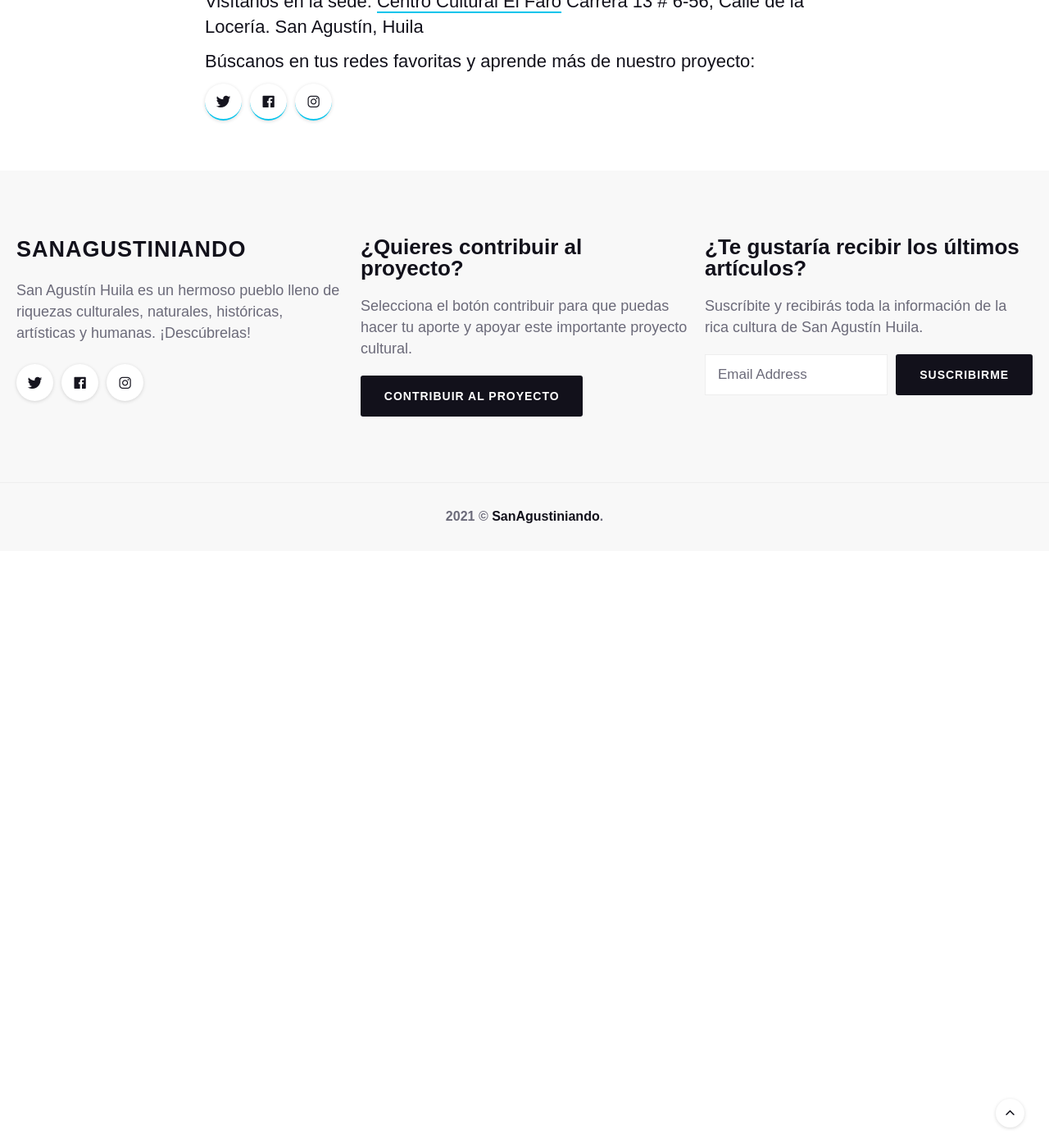
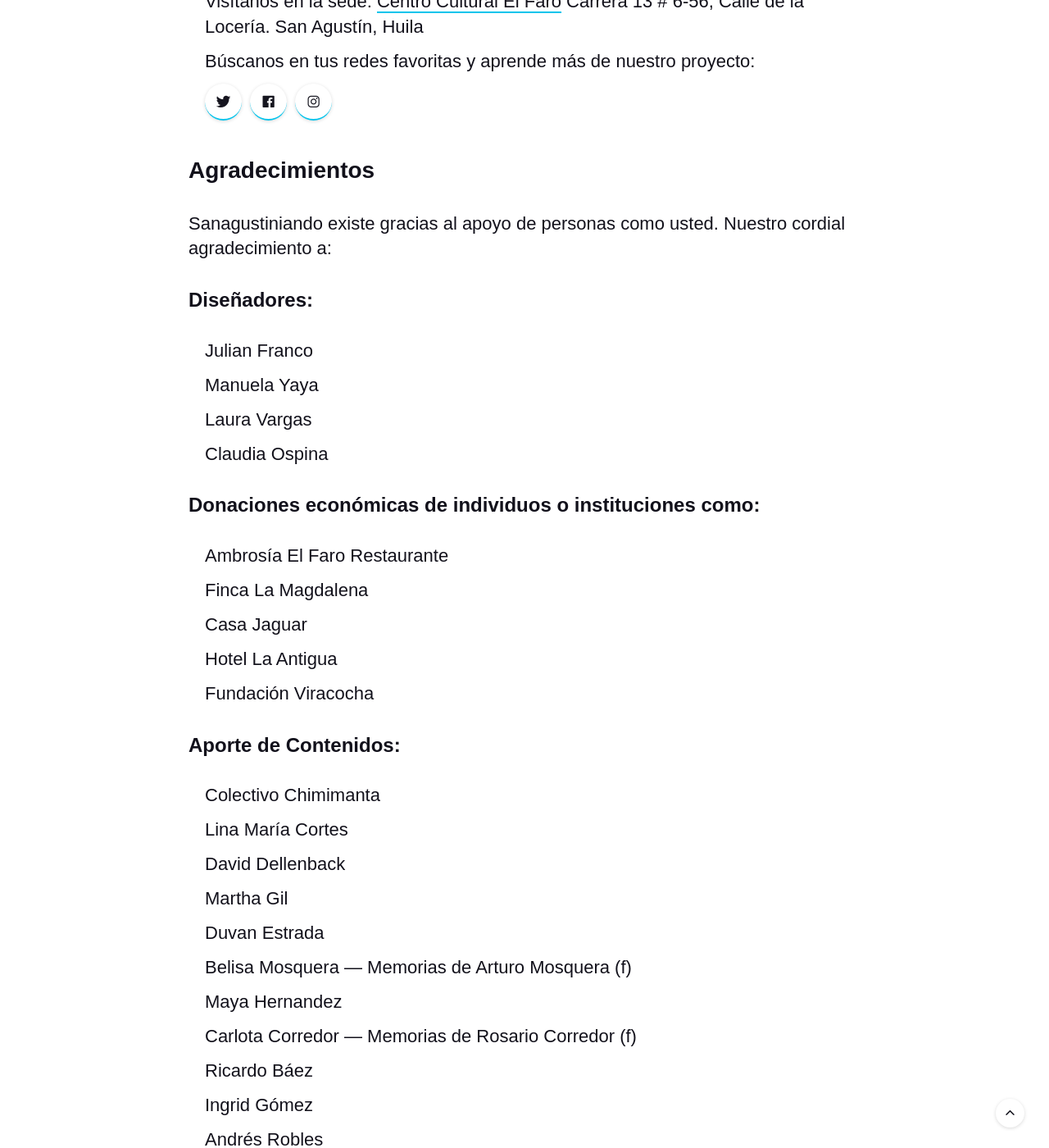
Before and after one commit to Klerpson/felizmente, a Jekyll site: the page built from _pages/contact.html, in a window 1280 px wide and 1400 px high, scrolled down 1612 px. Shown: the whole window at 82% size. Built offline with Jekyll 4.4.1, drawn with Linux system fonts in a browser that asks for light colours; nearby versions of some CDN libraries; some web fonts are replaced; before the commit the page ends 2284 px from its top, so only the background shows below that; some of the changed text lies outside the part shown.

Commit message:
Add files via upload

```diff
--- a/_pages/contact.html
+++ b/_pages/contact.html
@@ -38,4 +38,48 @@ image: '/images/portada-sanagustiniando.webp'
   <li>{% include social-links.html %}</li>
   </ul>
   </div>
+  <div>
+  <h2>Agradecimientos</h2>
+<p>Sanagustiniando existe gracias al apoyo de personas como usted. Nuestro cordial agradecimiento a:</p>
+
+<h3>Diseñadores:</h3>
+<ul><li>Julian Franco</li>
+<li>Manuela Yaya</li>
+<li>Laura Vargas</li>
+<li>Claudia Ospina</li></ul>
+
+<h3>Donaciones económicas de individuos o instituciones como:</h3>
+<ul><li>Ambrosía El Faro Restaurante</li>
+<li>Finca La Magdalena</li>
+<li>Casa Jaguar</li>
+<li>Hotel La Antigua</li>
+<li>Fundación Viracocha</li>
+</ul>
+
+<h3>Aporte de Contenidos:</h3>
+<ul><li>Colectivo Chimimanta</li>
+<li>Lina María Cortes</li>
+<li>David Dellenback</li>
+<li>Martha Gil</li>
+<li>Duvan Estrada</li>
+<li>Belisa Mosquera — Memorias de Arturo Mosquera (f)</li>
+<li>Maya Hernandez</li>
+<li>Carlota Corredor — Memorias de Rosario Corredor (f)</li>
+<li>Ricardo Báez</li>
+<li>Ingrid Gómez</li>
+<li>Andrés Robles</li>
+<li>Daniela Giraldo</li>
+<li>Jeffer Chaparro</li>
+<li>Lina Osorio</li>
+</ul>
+
+<h3>Comité Editorial:</h3>
+<ul><li>Tseden Parra</li>
+<li>Carlos Gómez</li>
+<li>Martha Gil</li>
+<li>Ricardo Báez</li>
+<li>Lina Osorio</li>
+</ul>
+
 </div>
+</div>
```
